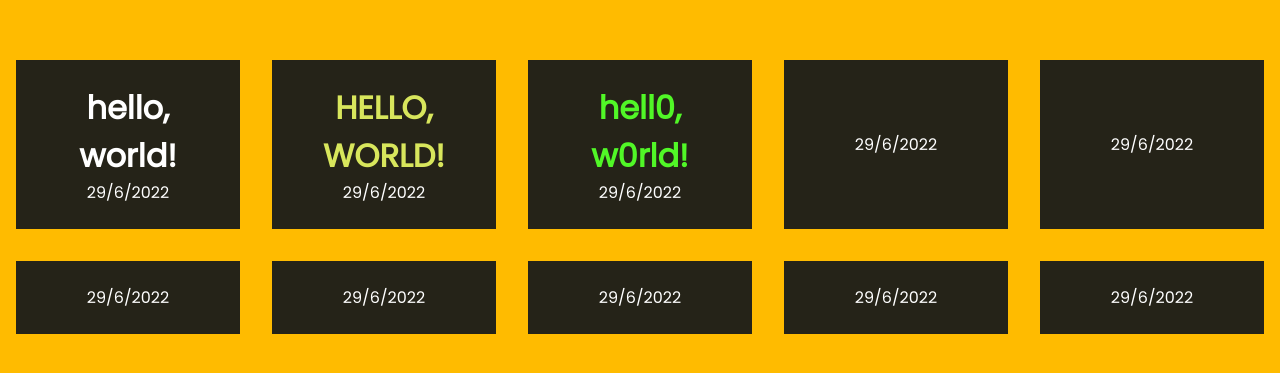
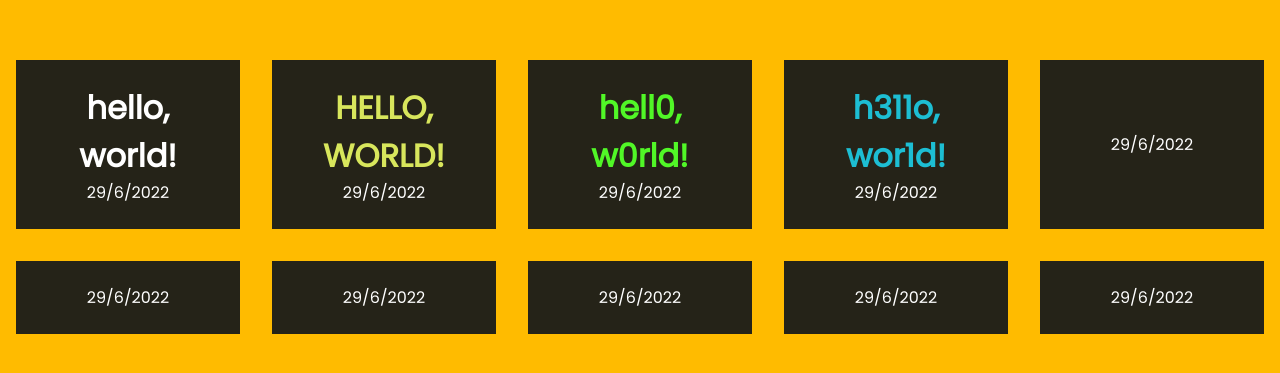
Before and after one commit to MichelangeloCali/repositorio-treino-classroom-acct, a React (Create React App) app in the folder Modulo-2/introducao-ao-react/: page / in a window 1280 px wide. Shown: the part 203-576 px from the top of the page. Built offline with nearby package versions, Linux system fonts and the light colour scheme.

Commit message:
fourth component

```diff
--- a/Modulo-2/introducao-ao-react/src/App.js
+++ b/Modulo-2/introducao-ao-react/src/App.js
@@ -9,7 +9,10 @@ function App({ name, color }) {
       <HelloWorld name={text} color="#ffffff" />
       <HelloWorld name={text.toUpperCase()} color="#d8e65c" />
       <HelloWorld name={text.replaceAll("o", "0")} color="#51f727" />
-      <HelloWorld />
+      <HelloWorld
+        name={text.replaceAll("l", "1").replaceAll("e", "3")}
+        color="#1dbed3"
+      />
       <HelloWorld />
       <HelloWorld />
       <HelloWorld />
```
